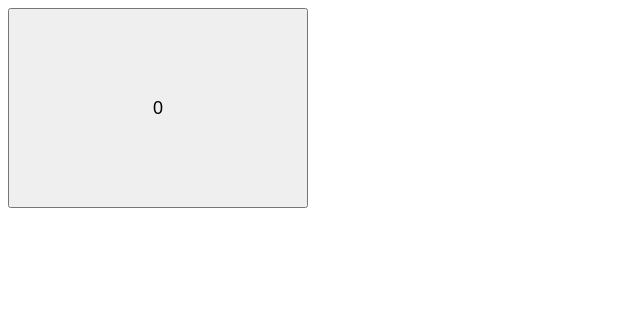
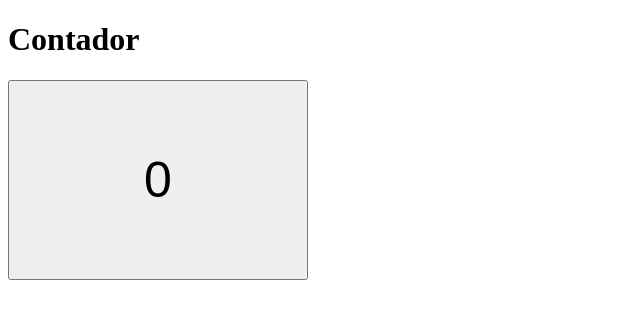
Before and after one commit to Lucascds07/Bot-o, a plain HTML site: page index.html in a window 1280 px wide. Shown: the whole page, without its empty margins (0-640 px from the left). Drawn offline with Linux system fonts and the light colour scheme.

Commit message:
contador

```diff
--- a/index.html
+++ b/index.html
@@ -6,11 +6,13 @@
             button {
                 width: 300px;
                 height: 200px;
-                font-size: large;
+                font-size: 50px;
+
             }
         </style>
     </head>
     <body>
+        <h1>Contador</h1>
         <button onclick="adicionar()"></button>
     <script>
         var numero = 0;
```
